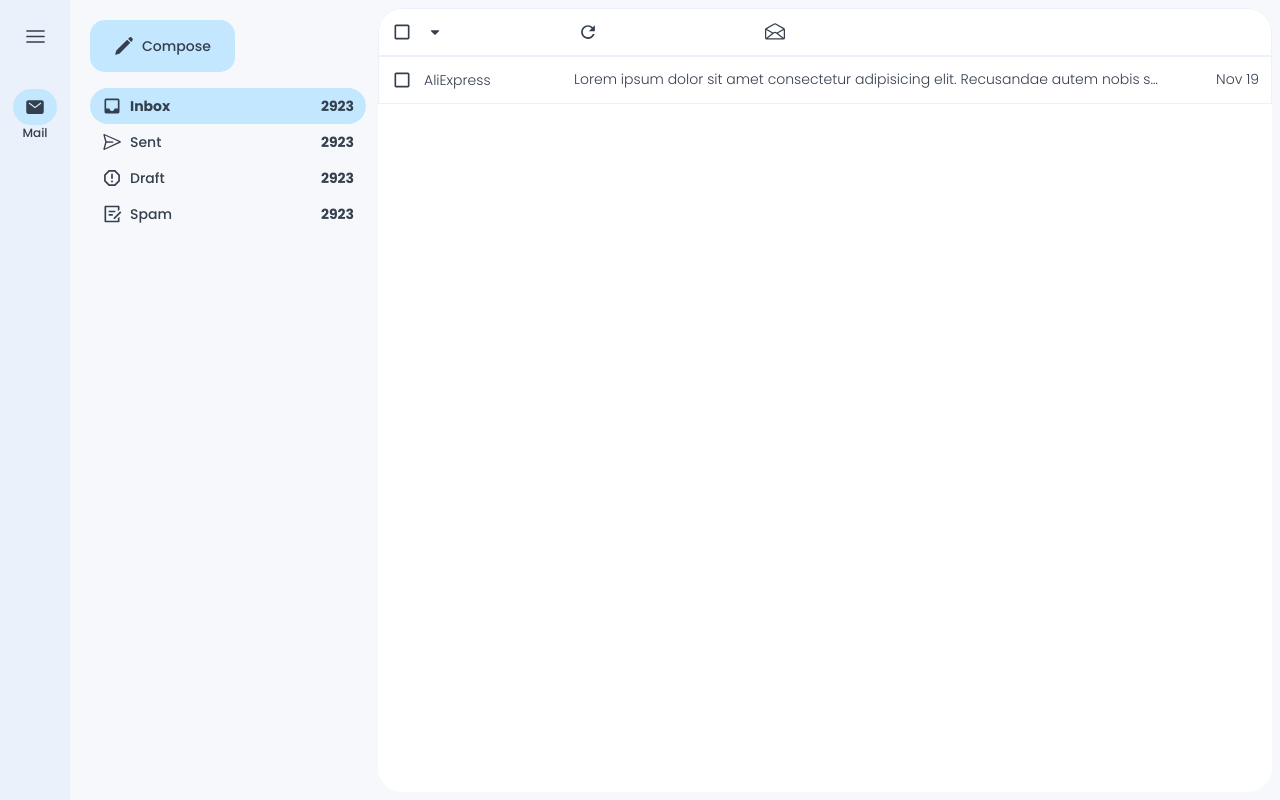
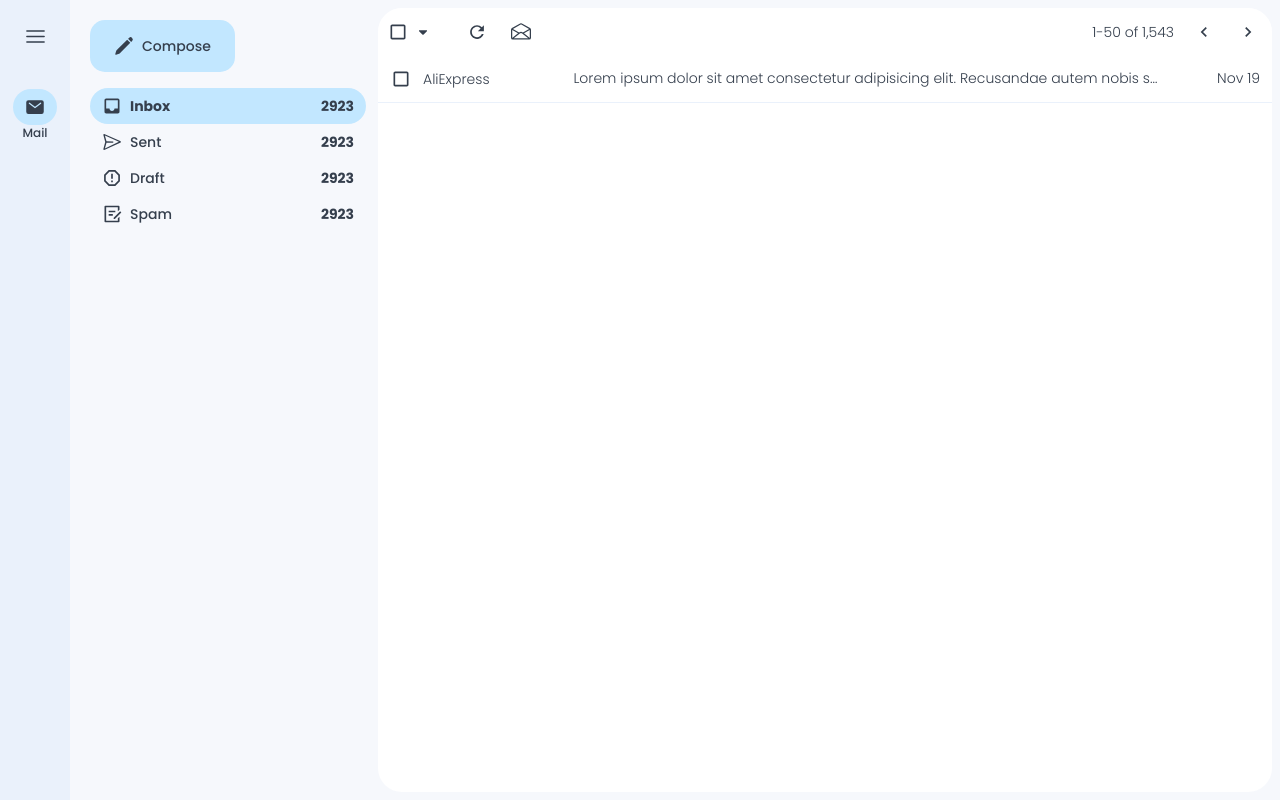
Before and after one commit to mohaa2003/localGmail, a Next.js app in the folder frontend/: page / in a window 1280 px wide. Built offline with nearby package versions, Linux system fonts and the light colour scheme.

Commit message:
add some modifications

```diff
--- a/frontend/src/app/page.jsx
+++ b/frontend/src/app/page.jsx
@@ -1,6 +1,6 @@
-import Aside from "@/components/Aside";
-import ToolBar from "@/components/ToolBar";
-import MainTable from "@/components/MainTable";
+import Aside from "@/sections/Aside";
+import ToolBar from "@/sections/ToolBar";
+import MainTable from "@/sections/MainTable";
 import "./page.css";
 
 export default function Home() {
--- a/frontend/src/components/MainTable.jsx
+++ b/frontend/src/sections/MainTable.jsx
@@ -7,6 +7,8 @@ import { MdOutlineCheckBox } from "react-icons/md";
 import { FaCaretDown } from "react-icons/fa";
 import { IoMdRefresh } from "react-icons/io";
 import { GoRead } from "react-icons/go";
+import { MdOutlineKeyboardArrowRight } from "react-icons/md";
+import { MdOutlineKeyboardArrowLeft } from "react-icons/md";
 
 
 
@@ -26,22 +28,34 @@ const holdChecking = ()=>{
   return (
     <table id="maintable" className="bg-[#fff] h-full flex flex-col relative overflow-auto rounded-3xl">
       <thead className="sticky top-0">
-      <tr className="flex gap-2 border border-light-1 bg-white rounded-t-3xl">
-            <td className="w-[20%] flex items-center">
-              <span className="p-3 hover:light-2 rounded-full accent-light-2" onClick={holdChecking}>{checked?<MdOutlineCheckBox size={20}/>:<MdOutlineCheckBoxOutlineBlank size={20}/>}</span>
-              <span className="p-1 hover:light-2 rounded-full"><FaCaretDown size={14}/></span>
+      <tr className="flex justify-between border border-white bg-white rounded-t-3xl items-center">
+            <td className="flex gap-16">
+              <div className="w-[5%] flex items-center p-1">
+                <span className="px-1 py-2 hover:light-2 rounded-xl accent-light-2" onClick={holdChecking}>{checked?<MdOutlineCheckBox size={20}/>:<MdOutlineCheckBoxOutlineBlank size={20}/>}</span>
+                <span className="px-1 py-2 hover:light-2 rounded-xl"><FaCaretDown size={14}/></span>
+              </div>
+              <div className="flex items-center">
+                <span className="p-3 hover:light-2 rounded-full"><IoMdRefresh size={20}/></span>
+                <span className="p-3 hover:light-2 rounded-full"><GoRead size={20}/></span>
+              </div>
             </td>
-            <td className="w-[20%] flex items-center">
-              <span className="p-3 hover:light-2 rounded-full"><IoMdRefresh size={20}/></span>
+            <td className="flex items-center gap-2">
+              <span>1-50 of 1,543</span>
+              <div className="flex">
+                <span className="p-3 hover:light-2 rounded-full">
+                  <MdOutlineKeyboardArrowLeft size={20}/>
+                </span>
+                <span className="p-3 hover:light-2 rounded-full">
+                  <MdOutlineKeyboardArrowRight size={20}/>
+                </span>
+              </div>
             </td>
-            <td className="w-[20%] flex items-center">
-              <span className="p-3 hover:light-2 rounded-full"><GoRead size={20}/></span>
-            </td>
+
         </tr>
       </thead>
 
       <tbody>
-        <tr className="flex gap-2 justify-between border border-light-1 hover:shadow-md cursor-pointer">
+        <tr className="flex gap-2 justify-between border-b border-light-1 hover:shadow-md cursor-pointer">
             <td className="w-[20%] flex items-center">
               <span className="p-3 hover:light-2 rounded-full accent-light-2" onClick={holdChecking}>{checked?<MdOutlineCheckBox size={20}/>:<MdOutlineCheckBoxOutlineBlank size={20}/>}</span>
               <span>AliExpress</span>
```
Also changed, not shown: frontend/src/contexts/openAsideContext.jsx (added, +16 -0 lines), frontend/src/sections/Aside.jsx (renamed from frontend/src/components/Aside.jsx), frontend/src/sections/ToolBar.jsx (renamed from frontend/src/components/ToolBar.jsx), frontend/src/sections/maintable.css (renamed from frontend/src/components/maintable.css).
